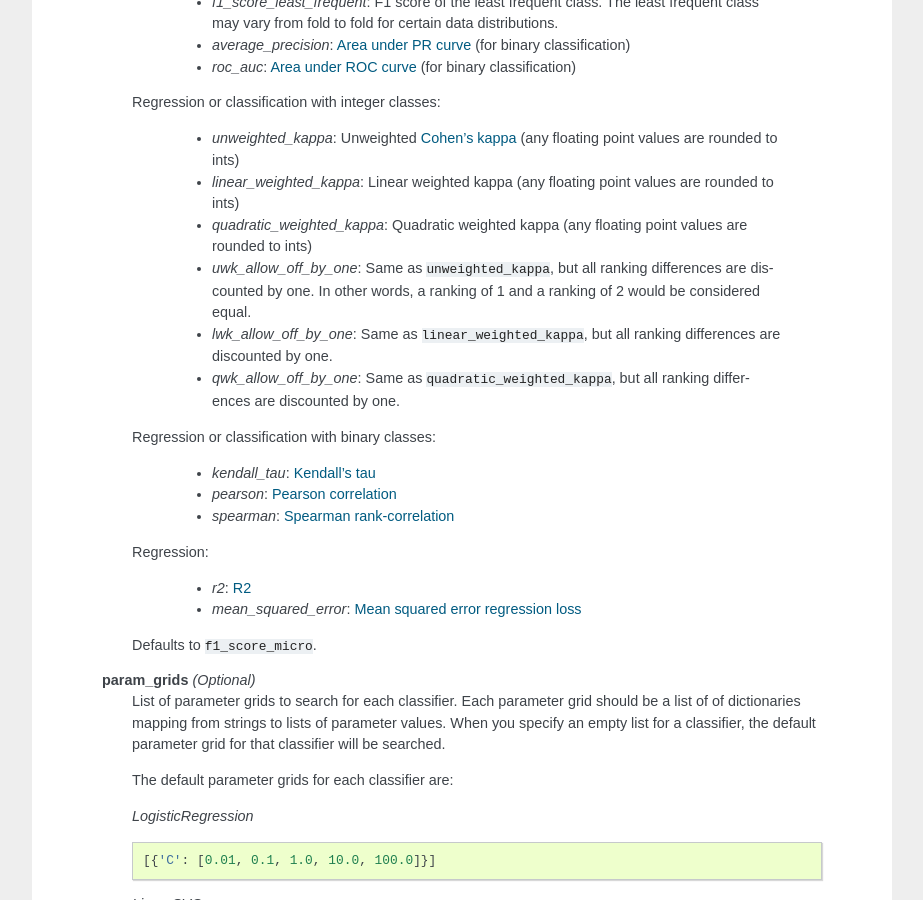
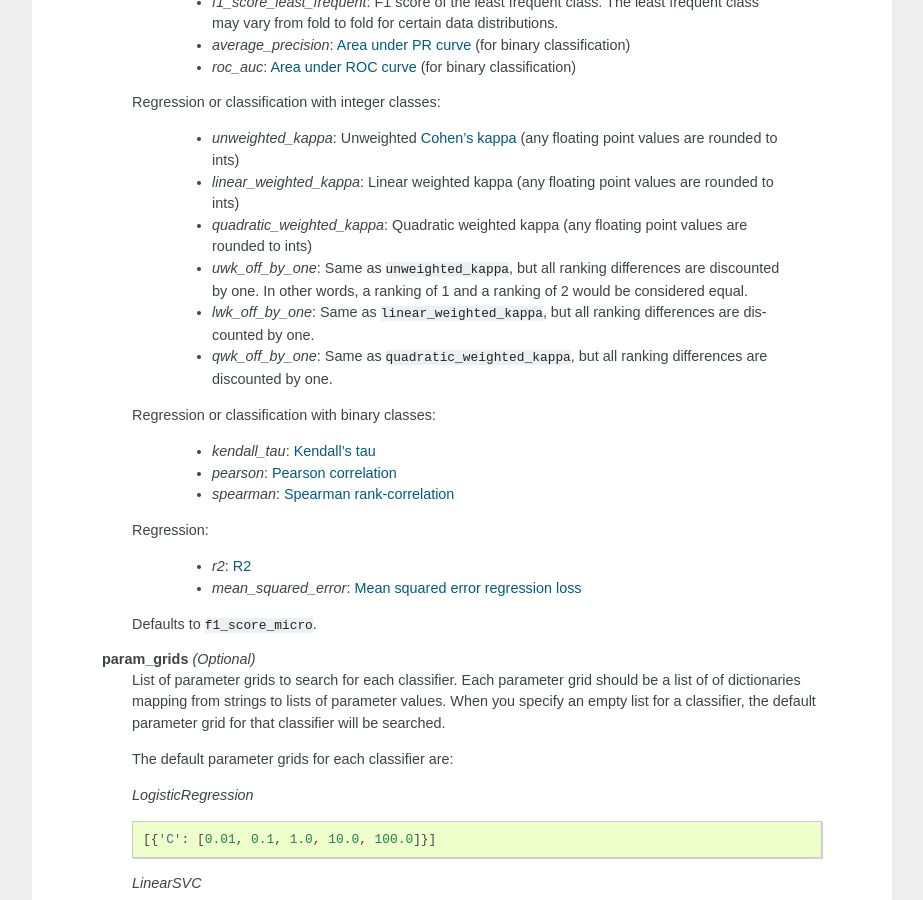
Before and after one commit to EducationalTestingService/skll, a Sphinx documentation site: the page built from doc/run_experiment.rst, in a window 1280 px wide and 900 px high, scrolled down 4468 px. Shown: the whole window, without its empty margins (198-1121 px from the left). Built offline with Sphinx 7.4.7, drawn with Linux system fonts in a browser that asks for light colours.

Commit message:
Fix typo with name of off_by_one kappas in documentation.

```diff
--- a/doc/run_experiment.rst
+++ b/doc/run_experiment.rst
@@ -290,13 +290,13 @@ Tuning
                 point values are rounded to ints)
             *   *quadratic_weighted_kappa*: Quadratic weighted kappa (any
                 floating point values are rounded to ints)
-            *   *uwk_allow_off_by_one*: Same as ``unweighted_kappa``, but all
-                ranking differences are discounted by one. In other words, a
-                ranking of 1 and a ranking of 2 would be considered equal.
-            *   *lwk_allow_off_by_one*: Same as ``linear_weighted_kappa``, but
-                all ranking differences are discounted by one.
-            *   *qwk_allow_off_by_one*: Same as ``quadratic_weighted_kappa``,
-                but all ranking differences are discounted by one.
+            *   *uwk_off_by_one*: Same as ``unweighted_kappa``, but all ranking
+                differences are discounted by one. In other words, a ranking of
+                1 and a ranking of 2 would be considered equal.
+            *   *lwk_off_by_one*: Same as ``linear_weighted_kappa``, but all
+                ranking differences are discounted by one.
+            *   *qwk_off_by_one*: Same as ``quadratic_weighted_kappa``, but all
+                ranking differences are discounted by one.
 
         Regression or classification with binary classes:
 
```
